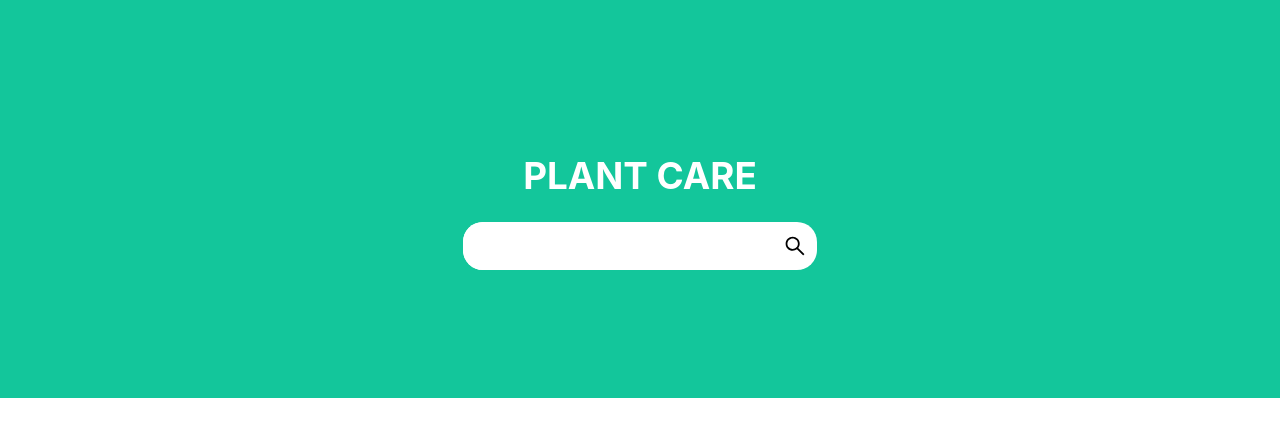
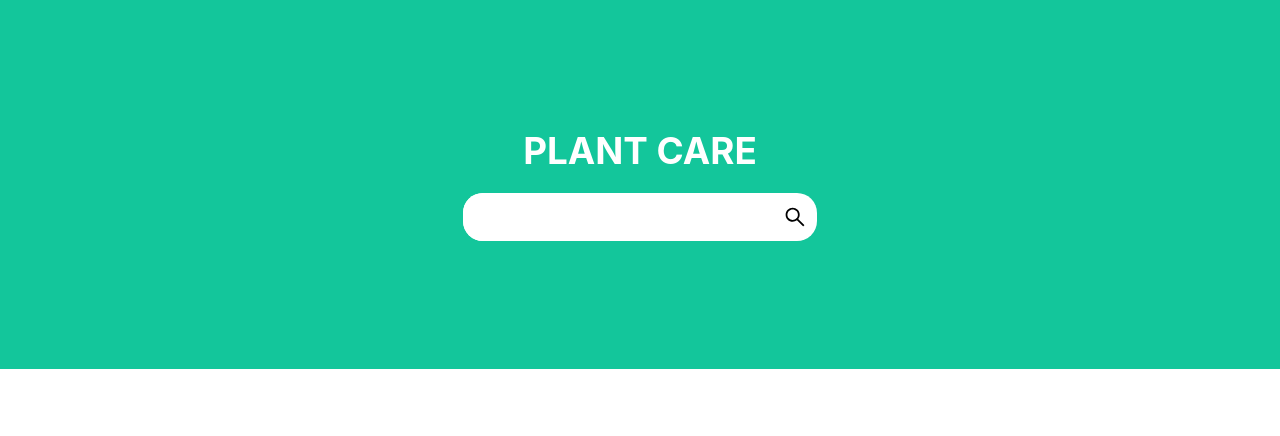
Before and after one commit to spoilaro/plant-care, a React (Create React App) app: page / in a window 1280 px wide. Shown: the top 436 px of the page. Built offline with nearby package versions, Linux system fonts and the light colour scheme.

Commit message:
Added m-p zero and boxsizing

```diff
--- a/src/App.scss
+++ b/src/App.scss
@@ -1,4 +1,10 @@
 $bg: rgb(255, 255, 255);
+
+* {
+  margin: 0;
+  padding: 0;
+  box-sizing: border-box;
+}
 
 .App {
   width: 100%;
@@ -27,6 +33,7 @@ header {
   }
 
   .searchbar {
+    margin-top: 20px;
     background-color: white;
     display: flex;
     align-items: center;
```
